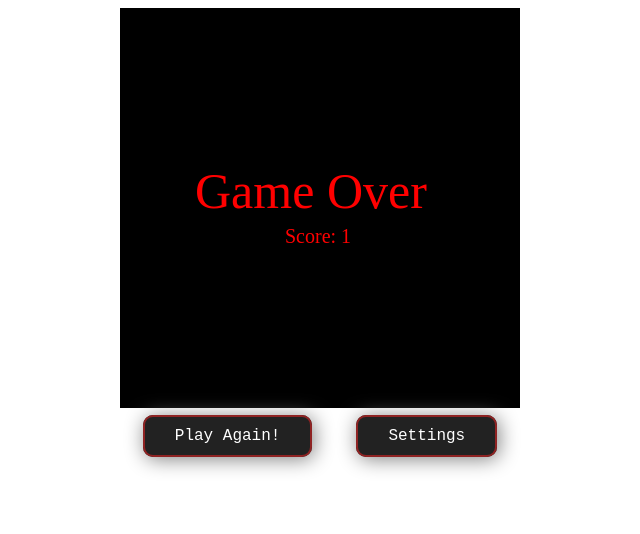
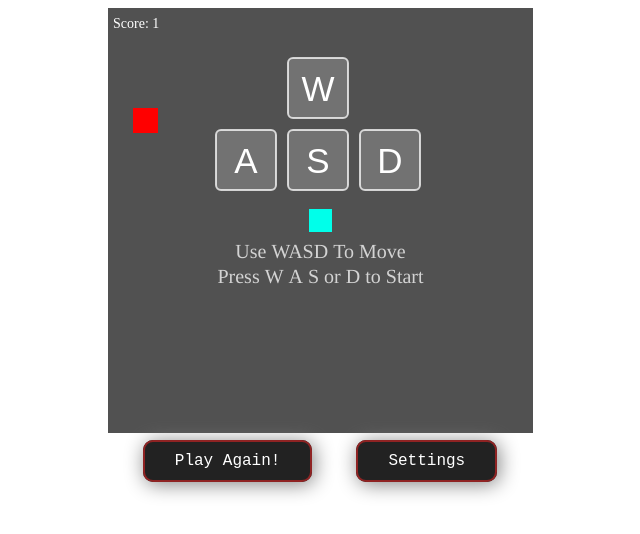
Before and after one commit to benlubas/allJake, a plain HTML site: page snakeGame/play.html in a window 1280 px wide. Shown: the whole page, without its empty margins (320-960 px from the left). Drawn offline with nearby package versions, Linux system fonts and the light colour scheme.

Commit message:
more things, should be done with this now

```diff
--- a/gameScripts/b5.js
+++ b/gameScripts/b5.js
@@ -101,10 +101,17 @@ function end(context) {
   if (context == undefined) con.closePath();
   else context.closePath();
 }
-function canvasText(text, pos, font, size, color) {
+function canvasText(text, pos, font, size, color, options) {
+  options = { center: true, ...options };
   con.font = size + "px " + font;
   con.fillStyle = color;
-  con.fillText(text, pos.x, pos.y);
+  let width = con.measureText(text).width;
+  let height = size;
+  if (options.center) {
+    con.fillText(text, pos.x - width / 2, pos.y - height / 2);
+  } else {
+    con.fillText(text, pos.x, pos.y);
+  }
 }
 function circle(filled, x, y, radius, color, weight) {
   if (
--- a/gameScripts/drawing.js
+++ b/gameScripts/drawing.js
@@ -34,10 +34,34 @@ function draw_WASD(pos) {
     thickness,
     fillColor
   );
-  canvasText("W", { x: 184, y: 93 }, "arial", 35, "white");
-  canvasText("A", { x: 117, y: 165 }, "arial", 35, "white");
-  canvasText("S", { x: 188, y: 165 }, "arial", 35, "white");
-  canvasText("D", { x: 260, y: 165 }, "arial", 35, "white");
+  canvasText(
+    "W",
+    { x: pos.x + size / 2, y: pos.y + size },
+    "arial",
+    35,
+    "white"
+  );
+  canvasText(
+    "A",
+    { x: pos.x - size * 1.2 + size / 2, y: pos.y + size * 1.2 + size },
+    "arial",
+    35,
+    "white"
+  );
+  canvasText(
+    "S",
+    { x: pos.x + size / 2, y: pos.y + size * 1.2 + size },
+    "arial",
+    35,
+    "white"
+  );
+  canvasText(
+    "D",
+    { x: pos.x + size * 1.2 + size / 2, y: pos.y + size * 1.2 + size },
+    "arial",
+    35,
+    "white"
+  );
 }
 
 const square_rounded = (x, y, w, h, rad, color, borderWidth, fillColor) => {
--- a/snakeGame/play.html
+++ b/snakeGame/play.html
@@ -5,6 +5,7 @@
     <script src="./../gameScripts/b5.js"></script>
     <script src="scripts/Snake.js"></script>
     <script src="./../gameScripts/urlParser.js"></script>
+    <script src="./../gameScripts/drawing.js"></script>
     <link rel="stylesheet" href="./../gameStyles/main.css" />
   </head>
   <body class="game-body">
@@ -17,11 +18,11 @@
         lengthGain: [1, 2]
       };
 
-      let cWidth = 400;
-      let cHeight = 400;
+      let cWidth = 425;
+      let cHeight = 425;
       let cellH = 25;
       let cellW = 25;
-      createCanvas(400, 400);
+      createCanvas(cWidth, cHeight);
       con = getCon();
       let gridW = cWidth / cellW;
       let gridH = cHeight / cellH;
@@ -82,7 +83,7 @@
       };
 
       const draw = function() {
-        background("#515151");
+        background("#515151", cWidth, cHeight);
 
         rect(foodPos.x * cellW, foodPos.y * cellH, cellW, cellH, "red");
 
@@ -104,21 +105,22 @@
           new Point(5, 20),
           "Times New Roman",
           14,
-          "white"
+          "white",
+          { center: false }
         );
 
         if (gameover) {
-          background("#000000");
+          background("#00000088", cWidth, cHeight);
           canvasText(
             "Game Over",
-            new Point(75, 200),
+            new Point(cWidth / 2, 200),
             "Times New Roman",
             50,
             "red"
           );
           canvasText(
             "Score: " + main.len,
-            new Point(165, 235),
+            new Point(cWidth / 2, 235),
             "Times New Roman",
             20,
             "red"
@@ -129,15 +131,28 @@
         }
       };
 
+      main.positions = [new Point(8, 8)];
+      draw();
+      draw_WASD(new Point(180, 50));
+      //prettier-ignore
+      canvasText( "Use WASD To Move", new Point(cWidth / 2, 260), "times", 20, "lightgrey");
+      //prettier-ignore
+      canvasText( "Press W A S or D to Start", new Point(cWidth / 2, 285), "times", 20, "lightgrey");
+      let animLoop;
+      let inputLoop;
+      let waiting = setInterval(() => {
+        if (k.w || k.a || k.s || k.d) {
           animLoop = setInterval(() => {
             update();
             main.lock = false;
             draw();
           }, 1000 / parseInt(gamerule.speed));
-
           inputLoop = setInterval(() => {
             main.move();
           }, 1000 / 120);
+          clearInterval(waiting);
+        }
+      }, 1000 / 60);
     </script>
     <br />
     <div>
```
Also changed, not shown: thePlaneGame/play.html (+10 -9 lines). Lines whose indentation alone changed are shown as unchanged.
